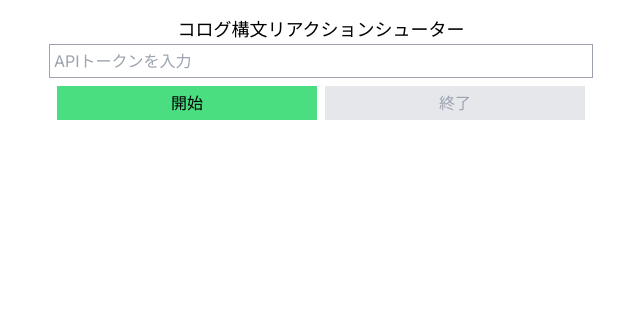
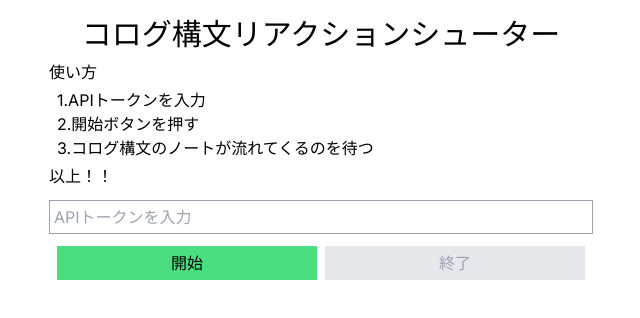
Before and after one commit to tarosan5924/auto-reaction-shooting, a Next.js app: page / in a window 1280 px wide. Shown: the top 318 px of the page, without its empty margins (319-959 px from the left). Built offline with nearby package versions, Linux system fonts and the light colour scheme.

Commit message:
使い方追加

```diff
--- a/src/app/page.tsx
+++ b/src/app/page.tsx
@@ -15,9 +15,20 @@ const Home = (): JSX.Element => {
 
   return (
     <div className="container mx-auto my-4 px-4 max-w-xl">
-      <h1 className="text-center text-lg">コログ構文リアクションシューター</h1>
+      <h1 className="text-center text-3xl my-2">
+        コログ構文リアクションシューター
+      </h1>
+      <div className="my-2">
+        使い方
+        <ol className="pl-2 my-1">
+          <li>1.APIトークンを入力</li>
+          <li>2.開始ボタンを押す</li>
+          <li>3.コログ構文のノートが流れてくるのを待つ</li>
+        </ol>
+        以上！！
+      </div>
       <input
-        className="border border-solid border-gray-400 p-1 w-full"
+        className="border border-solid border-gray-400 p-1 w-full my-1"
         type="text"
         value={apiToken}
         placeholder={"APIトークンを入力"}
```
